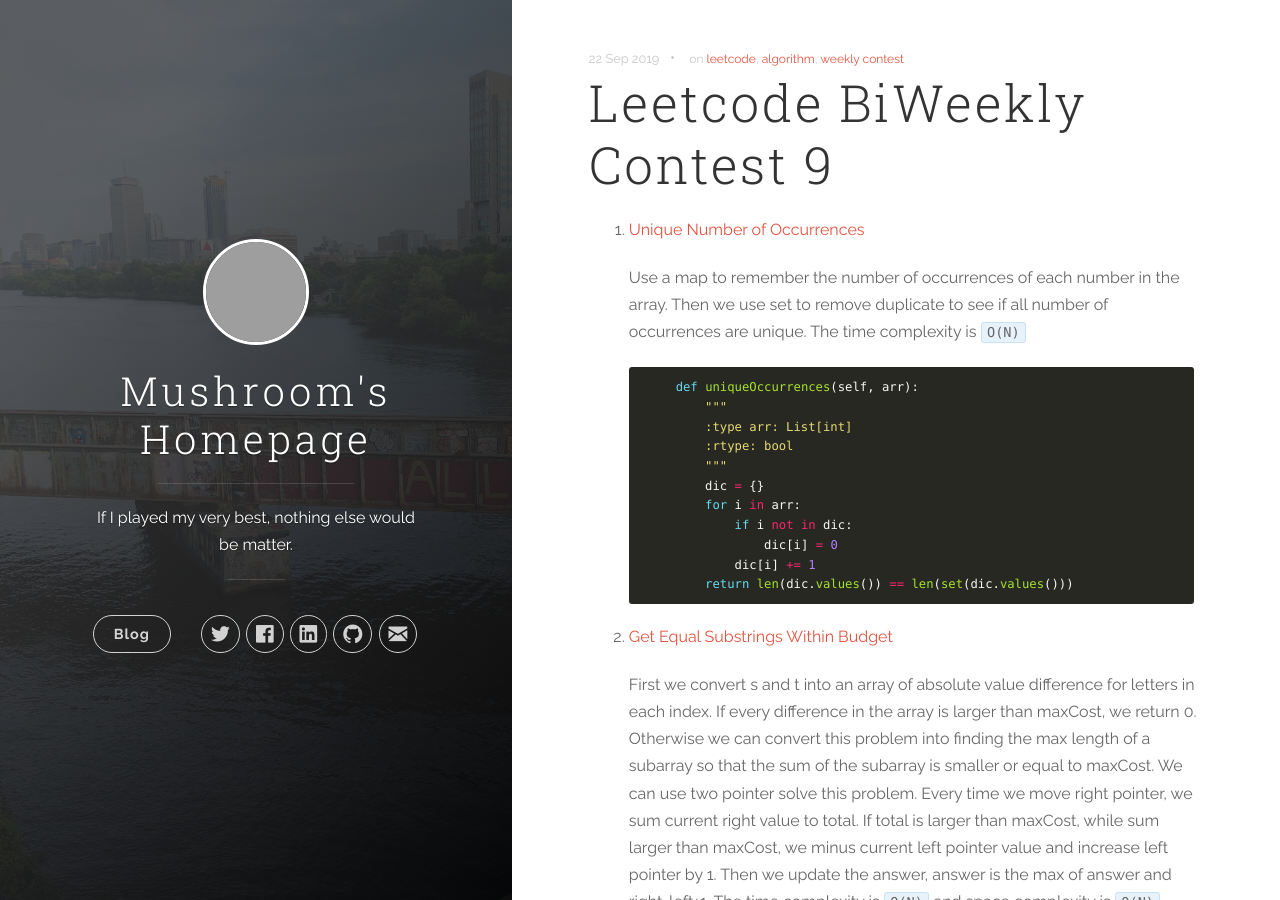
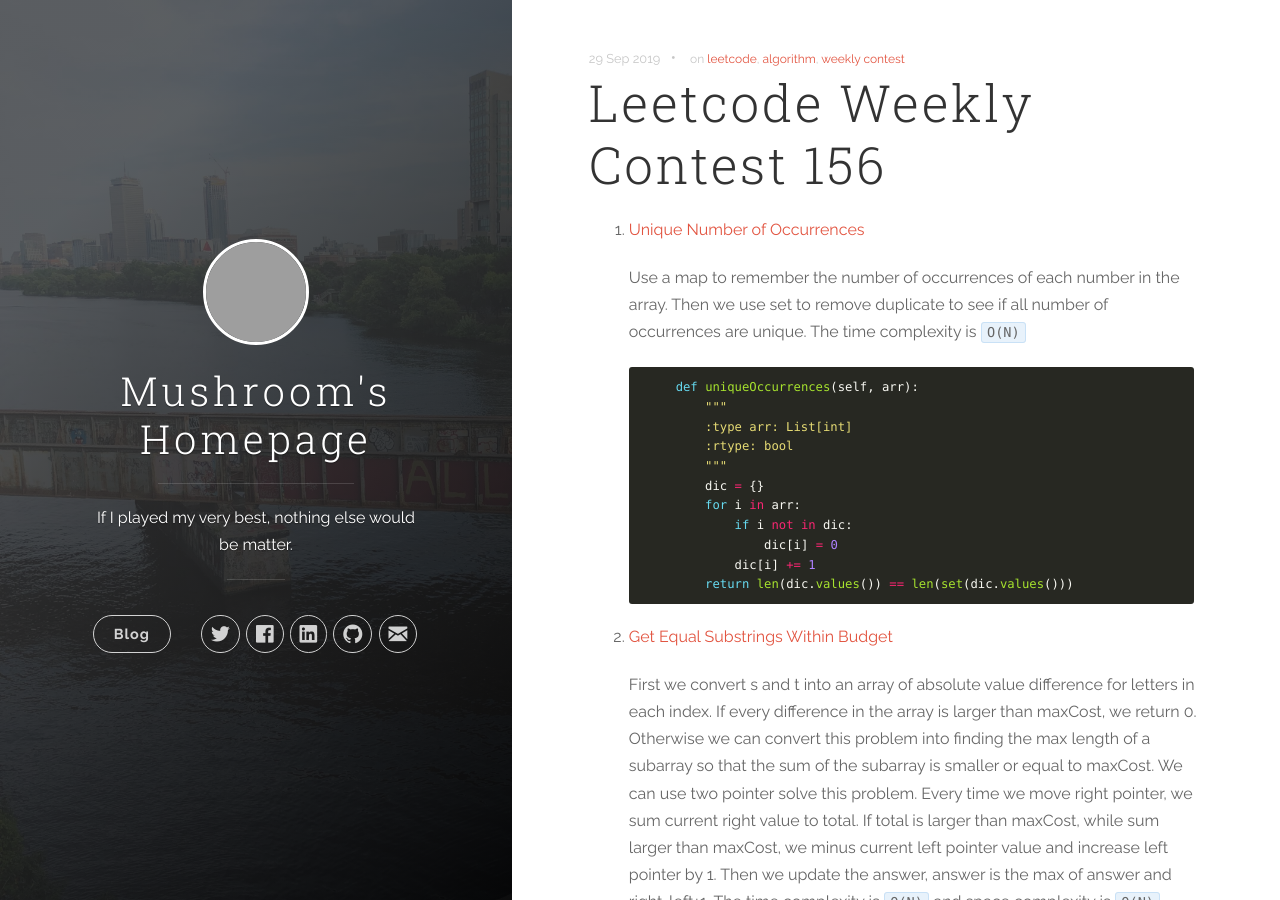
Before and after one commit to MushroomLin/mushroomlin.github.io, a Jekyll site: the page built from _posts/2019-09-29-Leetcode-Weekly-Contest-156.md, in a window 1280 px wide and 900 px high, cut to the strip 0-900 px from the top of the window. Built offline with Jekyll 4.4.1, drawn with Linux system fonts in a browser that asks for light colours; grey boxes are pictures that could not be loaded.

Commit message:
Update 2019-09-29-Leetcode-Weekly-Contest-156.md

```diff
--- a/_posts/2019-09-29-Leetcode-Weekly-Contest-156.md
+++ b/_posts/2019-09-29-Leetcode-Weekly-Contest-156.md
@@ -1,6 +1,6 @@
 ---
-title:  "Leetcode BiWeekly Contest 9"
-date:   2019-09-22 00:00:00
+title:  "Leetcode Weekly Contest 156"
+date:   2019-09-29 00:00:00
 categories: [leetcode, algorithm]
 tags: [leetcode, algorithm, weekly contest]
 
```
